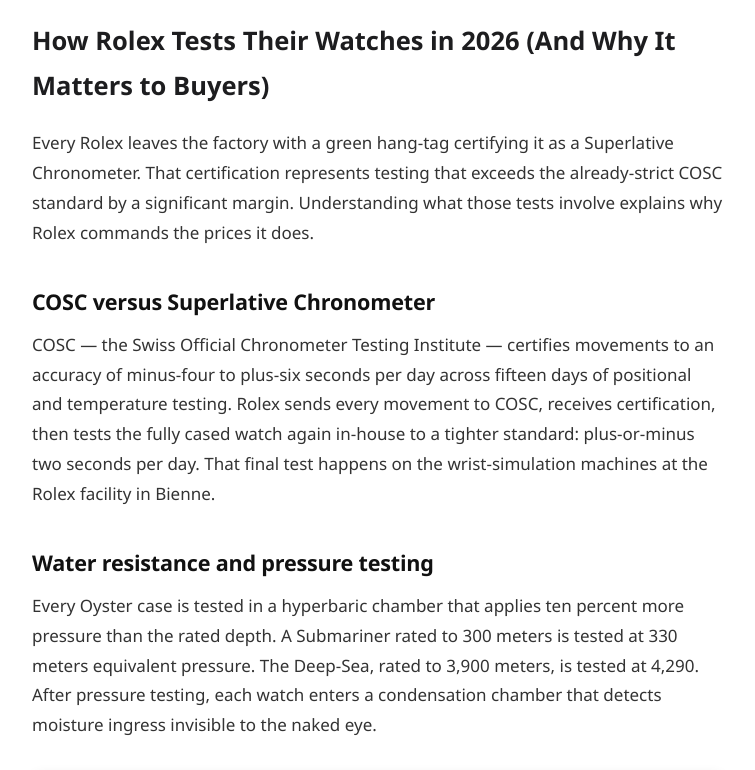
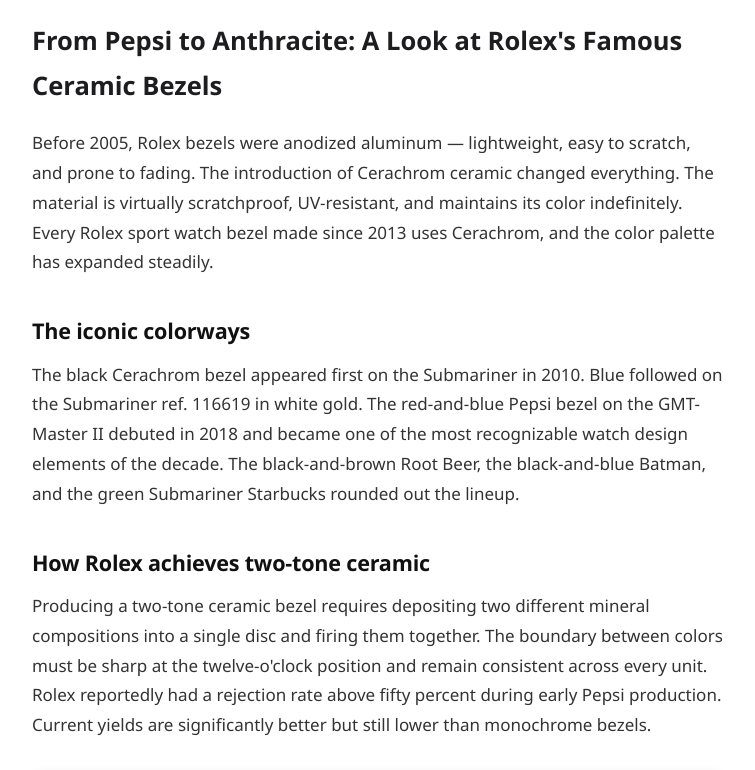
Before and after one commit to garun-optim/resources-dv79d0, a plain HTML site: page index.html in a window 1280 px wide. Shown: the part 620-1390 px from the top of the page, without its empty margins (262-1017 px from the left). Drawn offline with Linux system fonts and the light colour scheme; grey boxes are pictures that could not be loaded.

Commit message:
Refresh resources index

```diff
--- a/index.html
+++ b/index.html
@@ -4,19 +4,19 @@
 <meta charset="utf-8">
 <meta name="viewport" content="width=device-width,initial-scale=1">
 <meta name="robots" content="index,follow">
-<meta name="description" content="Rolex&#x27;s Superlative Chronometer certification goes far beyond COSC standards. A detailed look at the testing protocol and what it means for real-world accuracy.">
-<meta property="og:title" content="How Rolex Tests Their Watches in 2026 (And Why It Matters to Buyers)">
-<meta property="og:description" content="Rolex&#x27;s Superlative Chronometer certification goes far beyond COSC standards. A detailed look at the testing protocol and what it means for real-world accuracy.">
+<meta name="description" content="Rolex&#x27;s Cerachrom ceramic bezels are nearly indestructible and define the modern sport watch aesthetic. A complete guide to every color variant produced to date.">
+<meta property="og:title" content="From Pepsi to Anthracite: A Look at Rolex&#x27;s Famous Ceramic Bezels">
+<meta property="og:description" content="Rolex&#x27;s Cerachrom ceramic bezels are nearly indestructible and define the modern sport watch aesthetic. A complete guide to every color variant produced to date.">
 <meta property="og:type" content="article">
 <meta property="og:image" content="https://images.unsplash.com/photo-1548171915-e79a380a2a4b?w=1200&amp;h=600&amp;fit=crop&amp;q=80">
 <meta name="twitter:card" content="summary_large_image">
-<meta name="twitter:title" content="How Rolex Tests Their Watches in 2026 (And Why It Matters to Buyers)">
-<meta name="twitter:description" content="Rolex&#x27;s Superlative Chronometer certification goes far beyond COSC standards. A detailed look at the testing protocol and what it means for real-world accuracy.">
+<meta name="twitter:title" content="From Pepsi to Anthracite: A Look at Rolex&#x27;s Famous Ceramic Bezels">
+<meta name="twitter:description" content="Rolex&#x27;s Cerachrom ceramic bezels are nearly indestructible and define the modern sport watch aesthetic. A complete guide to every color variant produced to date.">
 <meta name="twitter:image" content="https://images.unsplash.com/photo-1548171915-e79a380a2a4b?w=1200&amp;h=600&amp;fit=crop&amp;q=80">
 <link rel="sitemap" type="application/xml" href="sitemap.xml">
 <link rel="canonical" href="https://garun-optim.github.io/resources-dv79d0/">
-<title>How Rolex Tests Their Watches in 2026 (And Why It Matters to Buyers)</title>
-<script type="application/ld+json">{"@context": "https://schema.org", "@type": "Article", "headline": "How Rolex Tests Their Watches in 2026 (And Why It Matters to Buyers)", "description": "Rolex's Superlative Chronometer certification goes far beyond COSC standards. A detailed look at the testing protocol and what it means for real-world accuracy.", "image": "https://images.unsplash.com/photo-1548171915-e79a380a2a4b?w=1200&h=600&fit=crop&q=80", "datePublished": "2026-04-18", "dateModified": "2026-04-18", "author": {"@type": "Person", "name": "Sofia Duval"}, "mainEntityOfPage": "https://garun-optim.github.io/resources-dv79d0/"}</script>
+<title>From Pepsi to Anthracite: A Look at Rolex&#x27;s Famous Ceramic Bezels</title>
+<script type="application/ld+json">{"@context": "https://schema.org", "@type": "Article", "headline": "From Pepsi to Anthracite: A Look at Rolex's Famous Ceramic Bezels", "description": "Rolex's Cerachrom ceramic bezels are nearly indestructible and define the modern sport watch aesthetic. A complete guide to every color variant produced to date.", "image": "https://images.unsplash.com/photo-1548171915-e79a380a2a4b?w=1200&h=600&fit=crop&q=80", "datePublished": "2026-04-18", "dateModified": "2026-04-18", "author": {"@type": "Person", "name": "Sofia Duval"}, "mainEntityOfPage": "https://garun-optim.github.io/resources-dv79d0/"}</script>
 <link rel="preconnect" href="https://fonts.googleapis.com">
 <link rel="preconnect" href="https://fonts.gstatic.com" crossorigin>
 <link href="https://fonts.googleapis.com/css2?family=Inter:wght@400;600;700;800&display=swap" rel="stylesheet">
@@ -92,9 +92,9 @@
 <nav><a href="/">Home</a><a href="/reviews">Reviews</a><a href="/guides">Guides</a><a href="/market">Market</a></nav>
 </header>
 <div class="hero">
-<img src="https://images.unsplash.com/photo-1548171915-e79a380a2a4b?w=1200&amp;h=600&amp;fit=crop&amp;q=80" alt="How Rolex Tests Their Watches in 2026 (And Why It Matters to Buyers)" width="1200" height="600">
+<img src="https://images.unsplash.com/photo-1548171915-e79a380a2a4b?w=1200&amp;h=600&amp;fit=crop&amp;q=80" alt="From Pepsi to Anthracite: A Look at Rolex&#x27;s Famous Ceramic Bezels" width="1200" height="600">
 <div class="overlay">
-<h1>How Rolex Tests Their Watches in 2026 (And Why It Matters to Buyers)</h1>
+<h1>From Pepsi to Anthracite: A Look at Rolex&#x27;s Famous Ceramic Bezels</h1>
 <div class="meta">April 18, 2026 &middot; 1 min read</div>
 </div>
 </div>
@@ -108,21 +108,20 @@
 </div>
 </div>
 <article class="resources-article">
-<h1>How Rolex Tests Their Watches in 2026 (And Why It Matters to Buyers)</h1>
-<p>Every Rolex leaves the factory with a green hang-tag certifying it as a Superlative Chronometer. That certification represents testing that exceeds the already-strict COSC standard by a significant margin. Understanding what those tests involve explains why Rolex commands the prices it does.</p>
-<h2>COSC versus Superlative Chronometer</h2>
-<p>COSC — the Swiss Official Chronometer Testing Institute — certifies movements to an accuracy of minus-four to plus-six seconds per day across fifteen days of positional and temperature testing. Rolex sends every movement to COSC, receives certification, then tests the fully cased watch again in-house to a tighter standard: plus-or-minus two seconds per day. That final test happens on the wrist-simulation machines at the Rolex facility in Bienne.</p>
-<h2>Water resistance and pressure testing</h2>
-<p>Every Oyster case is tested in a hyperbaric chamber that applies ten percent more pressure than the rated depth. A Submariner rated to 300 meters is tested at 330 meters equivalent pressure. The Deep-Sea, rated to 3,900 meters, is tested at 4,290. After pressure testing, each watch enters a condensation chamber that detects moisture ingress invisible to the naked eye.</p>
-<figure class="inline-img"><img src="https://images.unsplash.com/photo-1619946794135-5bc917a27793?w=800&amp;h=450&amp;fit=crop&amp;q=80" alt="How Rolex Tests Their Watches in 2026 (And Why It Matters to Buyers)" width="800" height="450" loading="lazy"><figcaption>Image courtesy of Unsplash</figcaption></figure>
-<p>Buyers who understand the testing behind their watch make better purchase decisions. <a href="https://xozo.me/rolex-gmt-master-replica" rel="noopener">rolex gmt master replica</a> provides detailed reference guides covering specifications, testing, and real-world performance.</p>
-<h2>The Rolex green seal</h2>
-<blockquote>The Superlative Chronometer seal is not marketing. It represents a level of individual testing that no other manufacturer applies to every single watch leaving the factory at this volume.</blockquote>
-<p>Rolex produces an estimated one million watches per year. Testing every single one to this standard requires an industrial infrastructure that took decades to build. Competitors who claim equivalent accuracy typically test samples, not every unit. The difference matters when you are wearing the watch, not reading about it.</p>
+<h1>From Pepsi to Anthracite: A Look at Rolex&#x27;s Famous Ceramic Bezels</h1>
+<p>Before 2005, Rolex bezels were anodized aluminum — lightweight, easy to scratch, and prone to fading. The introduction of Cerachrom ceramic changed everything. The material is virtually scratchproof, UV-resistant, and maintains its color indefinitely. Every Rolex sport watch bezel made since 2013 uses Cerachrom, and the color palette has expanded steadily.</p>
+<h2>The iconic colorways</h2>
+<p>The black Cerachrom bezel appeared first on the Submariner in 2010. Blue followed on the Submariner ref. 116619 in white gold. The red-and-blue Pepsi bezel on the GMT-Master II debuted in 2018 and became one of the most recognizable watch design elements of the decade. The black-and-brown Root Beer, the black-and-blue Batman, and the green Submariner Starbucks rounded out the lineup.</p>
+<h2>How Rolex achieves two-tone ceramic</h2>
+<p>Producing a two-tone ceramic bezel requires depositing two different mineral compositions into a single disc and firing them together. The boundary between colors must be sharp at the twelve-o&#x27;clock position and remain consistent across every unit. Rolex reportedly had a rejection rate above fifty percent during early Pepsi production. Current yields are significantly better but still lower than monochrome bezels.</p>
+<figure class="inline-img"><img src="https://images.unsplash.com/photo-1619946794135-5bc917a27793?w=800&amp;h=450&amp;fit=crop&amp;q=80" alt="From Pepsi to Anthracite: A Look at Rolex&#x27;s Famous Ceramic Bezels" width="800" height="450" loading="lazy"><figcaption>Image courtesy of Unsplash</figcaption></figure>
+<p>Different bezel variants command different premiums on the secondary market — some dramatically so. <a href="https://rolexexpert.io/product-category/gmt-master/" rel="noopener">rolex gmt master replica</a> provides pricing breakdowns by reference and bezel color.</p>
+<h2>The 2026 additions</h2>
+<p>This year introduced Anthracite — a dark metallic grey with a faint purple undertone that appears on the new Yacht-Master and a special Datejust configuration. Rolex also debuted a gradient green-to-black bezel on the 2026 Submariner that fades seamlessly across the sixty-minute scale. The gradient technique is new for Cerachrom and suggests Rolex is pushing the material science further than anyone expected.</p>
 </article>
 
 <div class="share-bar">
-<a class="tw" href="https://twitter.com/intent/tweet?text=How Rolex Tests Their Watches in 2026 (And Why It Matters to Buyers)&url=https://garun-optim.github.io/resources-dv79d0/" target="_blank" rel="noopener">Twitter</a>
+<a class="tw" href="https://twitter.com/intent/tweet?text=From Pepsi to Anthracite: A Look at Rolex&#x27;s Famous Ceramic Bezels&url=https://garun-optim.github.io/resources-dv79d0/" target="_blank" rel="noopener">Twitter</a>
 <a class="fb" href="https://www.facebook.com/sharer/sharer.php?u=https://garun-optim.github.io/resources-dv79d0/" target="_blank" rel="noopener">Facebook</a>
 <a class="li" href="https://www.linkedin.com/sharing/share-offsite/?url=https://garun-optim.github.io/resources-dv79d0/" target="_blank" rel="noopener">LinkedIn</a>
 </div>
```
